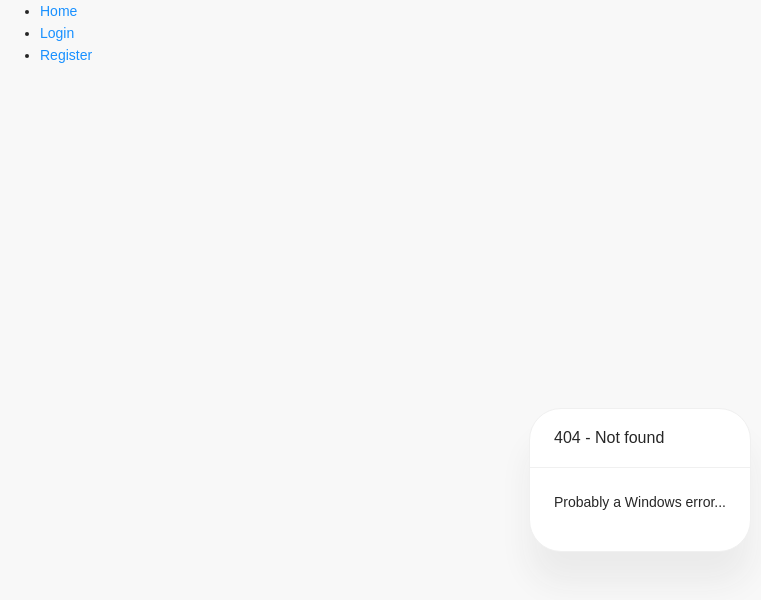
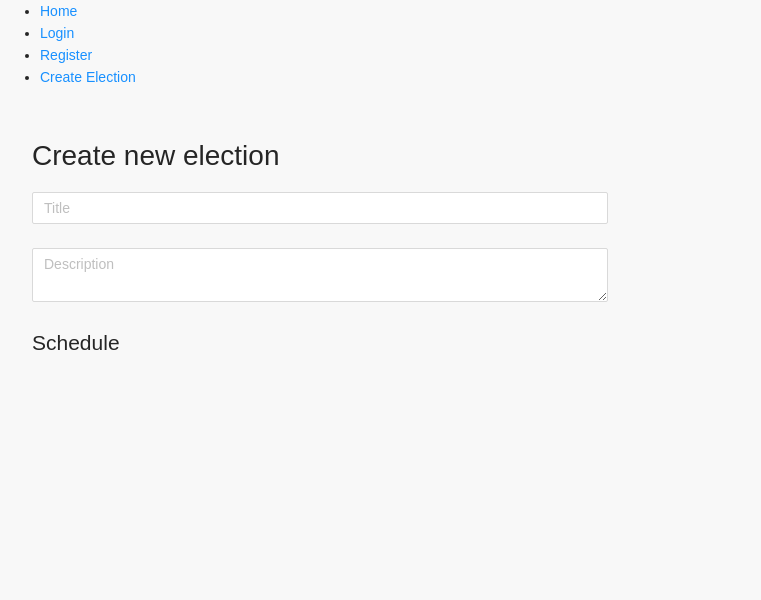
Before and after one commit to anovote/frontend, a React (Create React App) app: page /election/createElection in a window 1280 px wide. Before the commit this address had no page. Shown: the top 600 px of the page, without its empty margins (0-761 px from the left). Built offline with nearby package versions, Linux system fonts and the light colour scheme.

Commit message:
Add election description form

```diff
--- a/src/components/Header.tsx
+++ b/src/components/Header.tsx
@@ -18,6 +18,9 @@ function Header(): React.ReactElement {
                 <li>
                     <Link to="/register">Register</Link>
                 </li>
+                <li>
+                    <Link to="/election/createElection">Create Election</Link>
+                </li>
             </ul>
         </nav>
     )
--- /dev/null
+++ b/src/style/scss/anovote/view/election/_createElection.scss
@@ -0,0 +1,16 @@
+.description-form {
+    min-width: 350px;
+    background: $element-color;
+    padding: 2rem 2rem 2rem;
+    @include is-rounded;
+    @include has-shadow;
+
+    .error-field {
+        min-height: 3rem;
+        margin: 0 0 1rem 0;
+    }
+}
+
+.election-information-input {
+    padding: 2rem 2rem 2rem;
+}
--- a/src/style/scss/main.scss
+++ b/src/style/scss/main.scss
@@ -11,7 +11,7 @@
 
 // VIEWS
 @import './anovote/view/login';
-
+@import './anovote/view/election/createElection';
 
 
 //--------- OVERWRITES ---------
--- /dev/null
+++ b/src/views/election/createElection/index.tsx
@@ -0,0 +1,24 @@
+import { Content } from 'antd/lib/layout/layout'
+import * as React from 'react'
+import { Form, Input, Row, Col } from 'antd'
+
+export default function CreateElectionView(): React.ReactElement {
+    return (
+        <Content>
+            <Row>
+                <Col span={12} className="election-information-input">
+                    <h1>Create new election</h1>
+                    <Form className="is-flex-column" layout="vertical" name="description-form">
+                        <Form.Item>
+                            <Input placeholder="Title"></Input>
+                        </Form.Item>
+                        <Form.Item>
+                            <Input.TextArea placeholder="Description"></Input.TextArea>
+                        </Form.Item>
+                    </Form>
+                    <h2>Schedule</h2>
+                </Col>
+            </Row>
+        </Content>
+    )
+}
--- a/src/views/routes.tsx
+++ b/src/views/routes.tsx
@@ -3,6 +3,7 @@ import { Route, Switch } from 'react-router-dom'
 import NotFound from '../components/routeDefaults/NotFound'
 import Home from './home'
 import LoginView from './login'
+import CreateElectionView from './election/createElection'
 
 /**
  * Router view
@@ -21,6 +22,9 @@ export default function RouterView(): React.ReactElement {
             <Route path="/login">
                 <LoginView />
             </Route>
+            <Route path="/election/createElection">
+                <CreateElectionView />
+            </Route>
             <Route>
                 <NotFound />
             </Route>
```
Also changed, not shown: src/index.tsx (+5 -5 lines).
